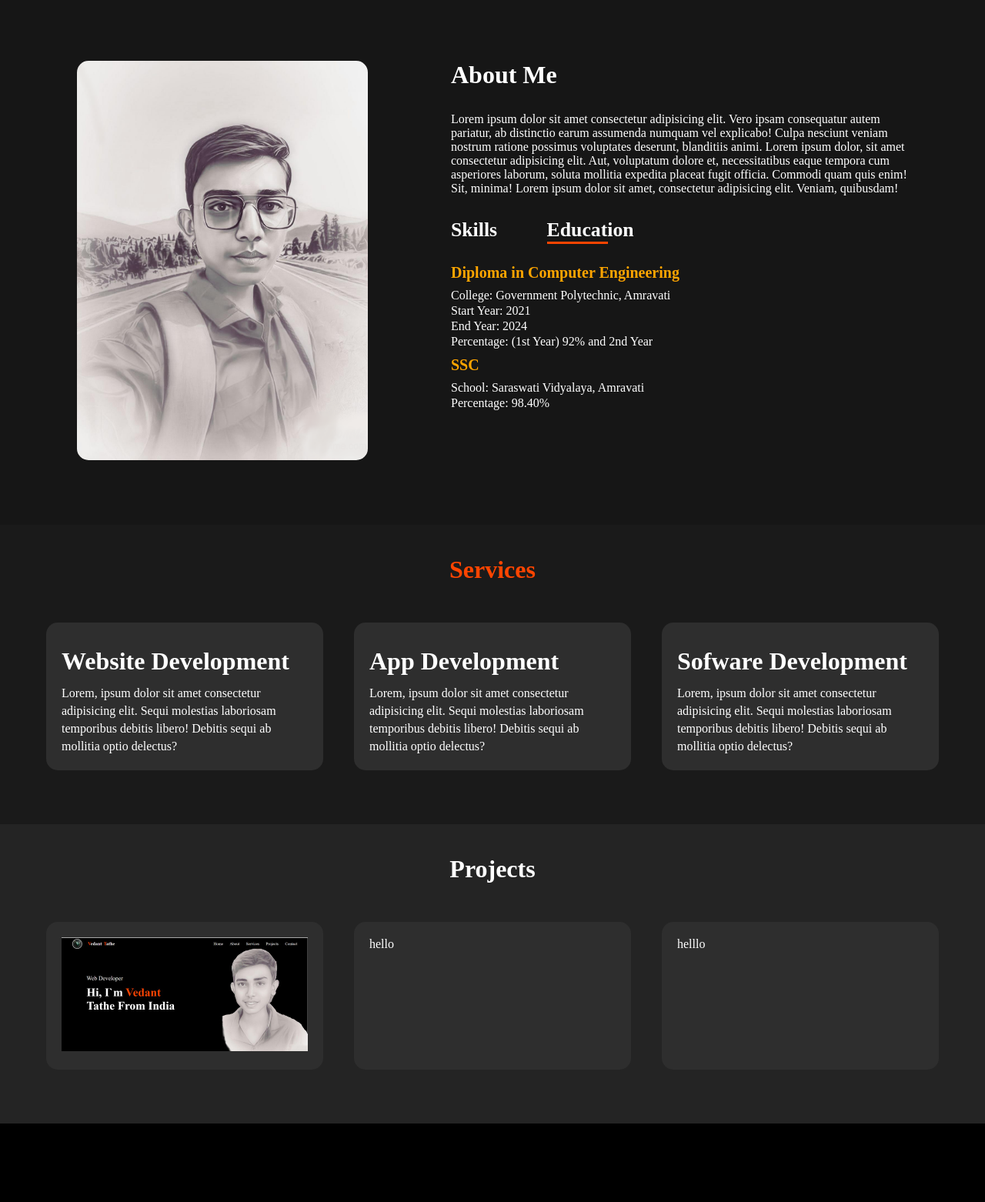
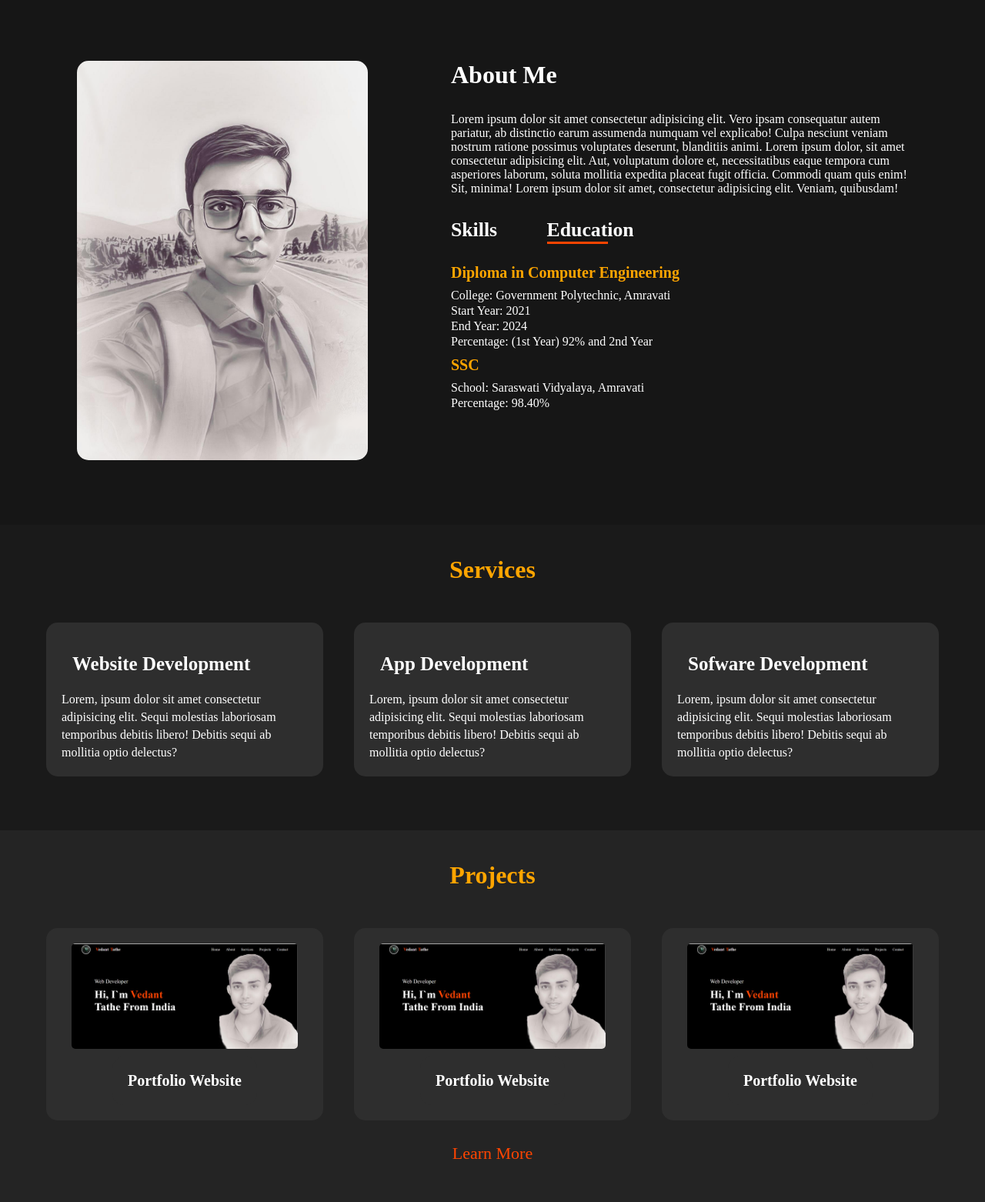
Before and after one commit to VedantTathe/Portfolio_Website, a PHP site: page / in a window 1280 px wide. Shown: the part 803-2365 px from the top of the page at 77% size. Before the commit the page ends 2263 px from the top, so only its background shows below. Run offline with PHP 8.4, Linux system fonts and the light colour scheme.

Commit message:
project section complete

```diff
--- a/css/style.css
+++ b/css/style.css
@@ -96,7 +96,7 @@ nav>div{
 }
 
 .name:hover{
-    color: white;
+    color: rgb(152, 0, 0);
     transform: scale(1.1);
 }
 
@@ -204,6 +204,7 @@ nav>div{
     justify-content: center;
     text-align: center;
     margin-bottom: 50px;
+
 }
 
 .service_box{
@@ -228,7 +229,8 @@ nav>div{
 }
 
 .service_box div h1{
-    line-height: 60px;
+    margin: 20px 14px;
+    font-size: 25px;
 }
 
 .service_box div p{
@@ -259,25 +261,62 @@ nav>div{
 }
 
 .projects img{
-    width: 100%;
-
+    width: 92%;
+    border-radius: 5px;
     transition: 0.5s;
 }
 
 .projects div{
     background-color: rgb(46, 46, 46);
     border-radius: 15px;
-    padding: 20px 20px;}
+    padding: 20px 20px;
+
+    transition: 0.5s;
+}
 
 .projects img:hover{
     transform: scale(1.1);
 }
 
 
-.projects div:hover{
+.projects_box:hover{
 
 
-    transition: 0.5s;background: linear-gradient(rgb(46, 46, 46), rgb(152, 35, 43));
+    background: linear-gradient(rgb(46, 46, 46), rgb(253, 55, 0));
 
-    transform: scale(1.1);
+    transform: translateY(-10px);
+
 }
+
+.projects_box{
+    display: flex;
+    justify-content: center;
+    text-align: center;
+    align-items: center;
+    flex-direction: column;
+    gap: 10px;
+}
+
+.projects_link a{
+    text-decoration: none;
+    color: white;
+    font-size: 20px;
+    transition: 0.5s;
+}
+
+.projects_link:hover{
+    transform: translateY(-5px);
+}
+
+.projects_link a:hover{
+    font-weight: 600;
+    font-size: 22px;
+    color: brown;
+}
+
+.subdown{
+    margin-top: 30px;
+    font-size: 22px;
+    font-weight: 100;
+    margin-bottom: -20px;
+}
--- a/index.html
+++ b/index.html
@@ -17,8 +17,8 @@
                 <div>
                     <img src="./images/logo.png" alt="">
                     <div id="logo_text">
-                        <h1  style="color: orangered;">V</h1>
-                        <h1  style="margin-left: -7px;">edant</h1>
+                        <h1 style="color: orangered;">V</h1>
+                        <h1 style="margin-left: -7px;">edant</h1>
                         <h1 style="color: orangered;">&nbsp;T</h1>
                         <h1 style="margin-left: -7px;">athe</h1>
                     </div>
@@ -35,7 +35,7 @@
 
             <div id="hero_text">
                 <p>Web Developer</p>
-                <h1>Hi, I`m <div class="name">Vedant </div> <br>Tathe From India</h1>
+                <h1>Hi, I`m <div class="name" onclick="">Vedant </div> <br>Tathe From India</h1>
             </div>
 
         </div>
@@ -96,7 +96,7 @@
         <div class="services">
             <div class="container">
                 <div class="subtitle">
-                    <h1 style="color: orangered;">Services</h1>
+                    <h1 style="color: orange;">Services</h1>
                 </div>
 
                 <div class="service_box">
@@ -122,14 +122,37 @@
         <!-- Projects -->
         <div class="project_section">
             <div class="container">
-                <h1 class="subtitle">Projects</h1>
+                <h1 class="subtitle" style="color: orange;">Projects</h1>
                 <div class="projects">
-                    <div>
+                    <div class="projects_box">
                         <img src="./images/project1.jpg" alt="">
+                        <!-- ********************************************** -->
+                        <div class="projects_link">
+                            <h3><a href="http://127.0.0.1:5500/">Portfolio Website</a></h3>
+                        </div>
+
+                        <!-- ****************************************************************** -->
                     </div>
-                    <div>hello</div>
-                    <div>helllo</div>
+                    <div class="projects_box">
+                        <img src="./images/project1.jpg" alt="">
+                        <!-- ********************************************** -->
+                        <div class="projects_link">
+                            <h3><a href="http://127.0.0.1:5500/">Portfolio Website</a></h3>
+                        </div>
+
+                        <!-- ****************************************************************** -->
+                    </div>
+                    <div class="projects_box">
+                        <img src="./images/project1.jpg" alt="">
+                        <!-- ********************************************** -->
+                        <div class="projects_link">
+                            <h3><a href="http://127.0.0.1:5500/">Portfolio Website</a></h3>
+                        </div>
+
+                        <!-- ****************************************************************** -->
+                    </div>
                 </div>
+                <h1 class="subtitle subdown" style="color: orangered;">Learn More</h1>
             </div>
         </div>
 
```
